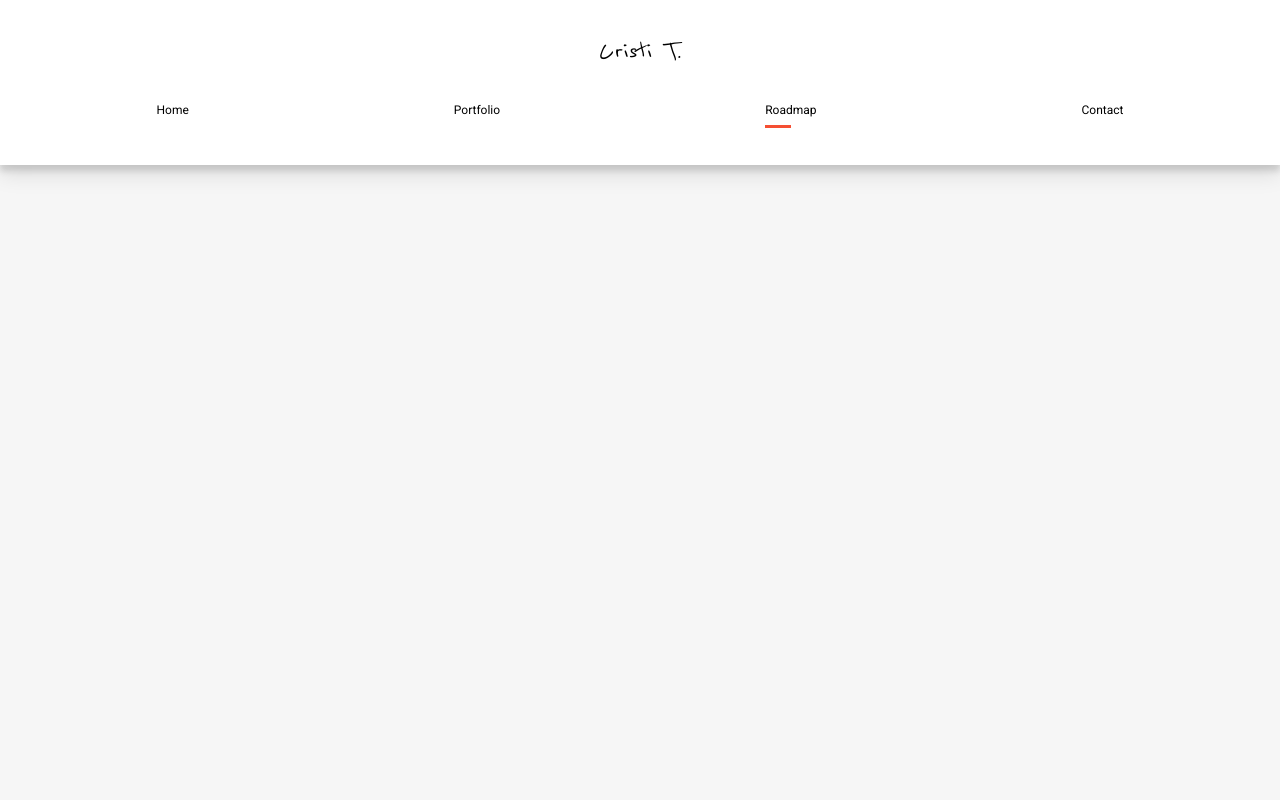
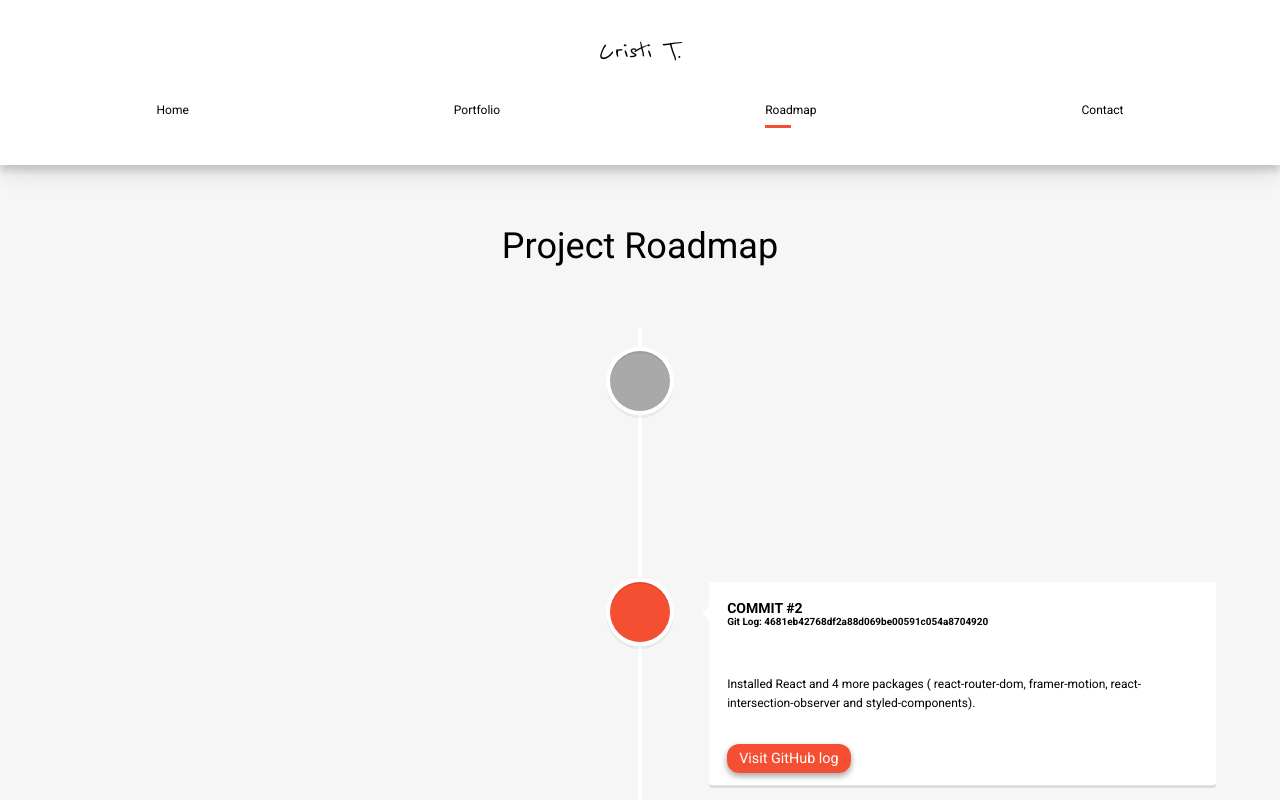
Before and after one commit to CristiTomaaa/ct-portfolio, a React (Create React App) app: page /roadmap in a window 1280 px wide. Shown: the top 800 px of the page. Built offline with nearby package versions, Linux system fonts and the light colour scheme.

Commit message:
Added the content for the roadmap page and styled it

```diff
--- a/src/App.js
+++ b/src/App.js
@@ -16,6 +16,7 @@ import {AnimatePresence} from 'framer-motion';
 
 //SCROLL UP THE PAGE EVERYTIME YOU LOAD A NEW ONE
 import ScrollTop from './components/ScrollTop';
+import Roadmap from "./pages/Roadmap";
 
 function App() {
   const location = useLocation();
@@ -33,6 +34,9 @@ function App() {
         <Route path="/portfolio" exact>
           <Portfolio />
         </Route>
+        <Route path="/roadmap" exact>
+          <Roadmap />
+        </Route>
         <Route path="/portfolio/:id">
           <ProjectDetail/>
         </Route>
--- a/src/movieState.js
+++ b/src/movieState.js
@@ -7,10 +7,10 @@ import goodtimes2 from "./img/good-times2.jpg";
 export const MovieState = () => {
   return [
     {
-      title: "The Athlete",
+      title: "AddFlight.com",
       mainImg: athlete,
       secondaryImg: athlete2,
-      url: "/portfolio/the-athlete",
+      url: "/portfolio/addflight",
       awards: [
         {
           title: "Technology Stack",
--- a/src/pages/Contact.js
+++ b/src/pages/Contact.js
@@ -7,59 +7,62 @@ import styled from 'styled-components';
 
 const Contact = () => {
   return(
-    <StyledContact  variants={pageAnimation} exit="exit" initial="hidden" animate="show">
-      <Title>
-        <Hide>
-          <motion.h2 variants={titleAnimation}>CONTACT</motion.h2>
-        </Hide>
-      </Title>
-      <div>
-        <Hide>
-          <SocialLinks variants={titleAnimation}>
-            <Circle />
-              <h2>Facebook</h2>
-          </SocialLinks>
-          <SocialLinks variants={titleAnimation}>
-            <Circle />
-              <h2>LinkedIn</h2>
-          </SocialLinks>
-          <SocialLinks variants={titleAnimation}>
-            <Circle />
-              <a href="http://github.com">GitHub</a>
-          </SocialLinks>
-        </Hide>
-      </div>
-    </StyledContact>
+    <div>
+      <h1>test</h1>
+    </div>
+    // <StyledContact  variants={pageAnimation} exit="exit" initial="hidden" animate="show">
+    //   <Title>
+    //     <Hide>
+    //       <motion.h2 variants={titleAnimation}>CONTACT</motion.h2>
+    //     </Hide>
+    //   </Title>
+    //   <div>
+    //     <Hide>
+    //       <SocialLinks variants={titleAnimation}>
+    //         <Circle />
+    //           <h2>Facebook</h2>
+    //       </SocialLinks>
+    //       <SocialLinks variants={titleAnimation}>
+    //         <Circle />
+    //           <h2>LinkedIn</h2>
+    //       </SocialLinks>
+    //       <SocialLinks variants={titleAnimation}>
+    //         <Circle />
+    //           <a href="http://github.com">GitHub</a>
+    //       </SocialLinks>
+    //     </Hide>
+    //   </div>
+    // </StyledContact>
   )
 }
 
-const StyledContact = styled(motion.div)`
-  padding: 10rem 10rem;
-  color: black;
-  min-height: 90vh;
-`
+// const StyledContact = styled(motion.div)`
+//   padding: 10rem 10rem;
+//   color: black;
+//   min-height: 90vh;
+// `
 
-const Title = styled.div`
-  margin-bottom: 4rem;
-  color: black;
-`
+// const Title = styled.div`
+//   margin-bottom: 4rem;
+//   color: black;
+// `
 
-const Hide = styled.div`
-  overflow: hidden;
-`
-const Circle = styled.div`
-  border-radius: 50%;
-  width: 3rem;
-  height: 3rem;
-  background: black;
-`
+// const Hide = styled.div`
+//   overflow: hidden;
+// `
+// const Circle = styled.div`
+//   border-radius: 50%;
+//   width: 3rem;
+//   height: 3rem;
+//   background: black;
+// `
 
-const SocialLinks = styled(motion.div)`
-  display: flex;
-  align-items: center;
-  h2 {
-    margin: 2rem;
-  }
-`
+// const SocialLinks = styled(motion.div)`
+//   display: flex;
+//   align-items: center;
+//   h2 {
+//     margin: 2rem;
+//   }
+// `
 
 export default Contact;
--- a/src/pages/Portfolio.js
+++ b/src/pages/Portfolio.js
@@ -15,7 +15,7 @@ const Portfolio = () => {
       <Project>
         <h2>AddFlight.com</h2>
         <div className="line"></div>
-        <Link to="/portfolio/the-athlete">
+        <Link to="/portfolio/addflight">
           <img src={athlete} alt="Project Overview image"/>
         </Link>
       </Project>
--- a/src/pages/Roadmap.js
+++ b/src/pages/Roadmap.js
@@ -1,4 +1,9 @@
 import React from 'react';
+import timelineElements from '../timelineElements';
+import {VerticalTimeline, VerticalTimelineElement} from 'react-vertical-timeline-component';
+import 'react-vertical-timeline-component/style.min.css';
+import WorkIcon from '../img/clock.svg';
+import SchoolIcon from '../img/clock.svg';
 
 //PAGE ANIMATIONS
 import {motion} from 'framer-motion';
@@ -6,11 +11,55 @@ import {pageAnimation, titleAnimation} from '../animation';
 import styled from 'styled-components';
 
 const Roadmap = () => {
+  const workIconStyles = {background: "#a9a9a9 "};
+  const schoolIconStyles = {background: "#F54F33"};
   return (
     <div>
-      <h1>Project Roadmap</h1>
+      <StyledTitle>Project Roadmap</StyledTitle>
+      <VerticalTimeline>
+        {
+          timelineElements.map(element => {
+            const isWorkIcon = element.icon === "work";
+            const showButton = element.buttonText !== undefined && element.buttonText !== null && element.buttonText !== "";
+            return(
+              <VerticalTimelineElement
+              key={element.key}
+              date={element.date}
+              dateClassName="date"
+              iconStyle={isWorkIcon ? workIconStyles : schoolIconStyles}
+              // icon={isWorkIcon ? <WorkIcon /> : <SchoolIcon />}
+              >
+                <h3 className="vertical-timeline-element-title">{element.title}</h3>
+                <h5 className="vertical-timeline-element-subtitle">{element.location}</h5>
+                <p id="description">{element.description}</p>
+                <StyledButton>{showButton && <a className="button" href={element.link}>{element.buttonText}</a>}</StyledButton>
+              </VerticalTimelineElement>
+            )
+          })
+        }
+      </VerticalTimeline>
     </div>
   )
 }
 
+
+const StyledTitle = styled.div`
+  display: flex;
+  justify-content: center;
+  margin: 5rem;
+  font-size: 3rem;
+`
+
+const StyledButton = styled.div`
+  a {
+    font-size: 1.2rem;
+    text-decoration: none;
+    padding: 0.5rem 1rem;
+    border-radius: 1rem;
+    color: #fff;
+    background-color: #F54F33;
+    box-shadow: 0 3px 6px rgba(0,0,0,0.16), 0 3px 6px rgba(0,0,0,0.23);
+  }
+`
+
 export default Roadmap;
--- a/src/timelineElements.js
+++ b/src/timelineElements.js
@@ -1,7 +1,7 @@
 let timelineElements = [
   {
     id: 1,
-    title: "COMMIT 1",
+    title: "COMMIT #1",
     location: "Git Log: 66c96ce865032c35165d2ca25610ccb2cd9ee0cc",
     description:
       "Initialize the project using Create React App",
@@ -11,7 +11,7 @@ let timelineElements = [
   },
   {
     id: 2,
-    title: "COMMIT 2",
+    title: "COMMIT #2",
     location: "Git Log: 4681eb42768df2a88d069be00591c054a8704920",
     description:
       "Installed React and 4 more packages ( react-router-dom, framer-motion, react-intersection-observer and styled-components).",
```
